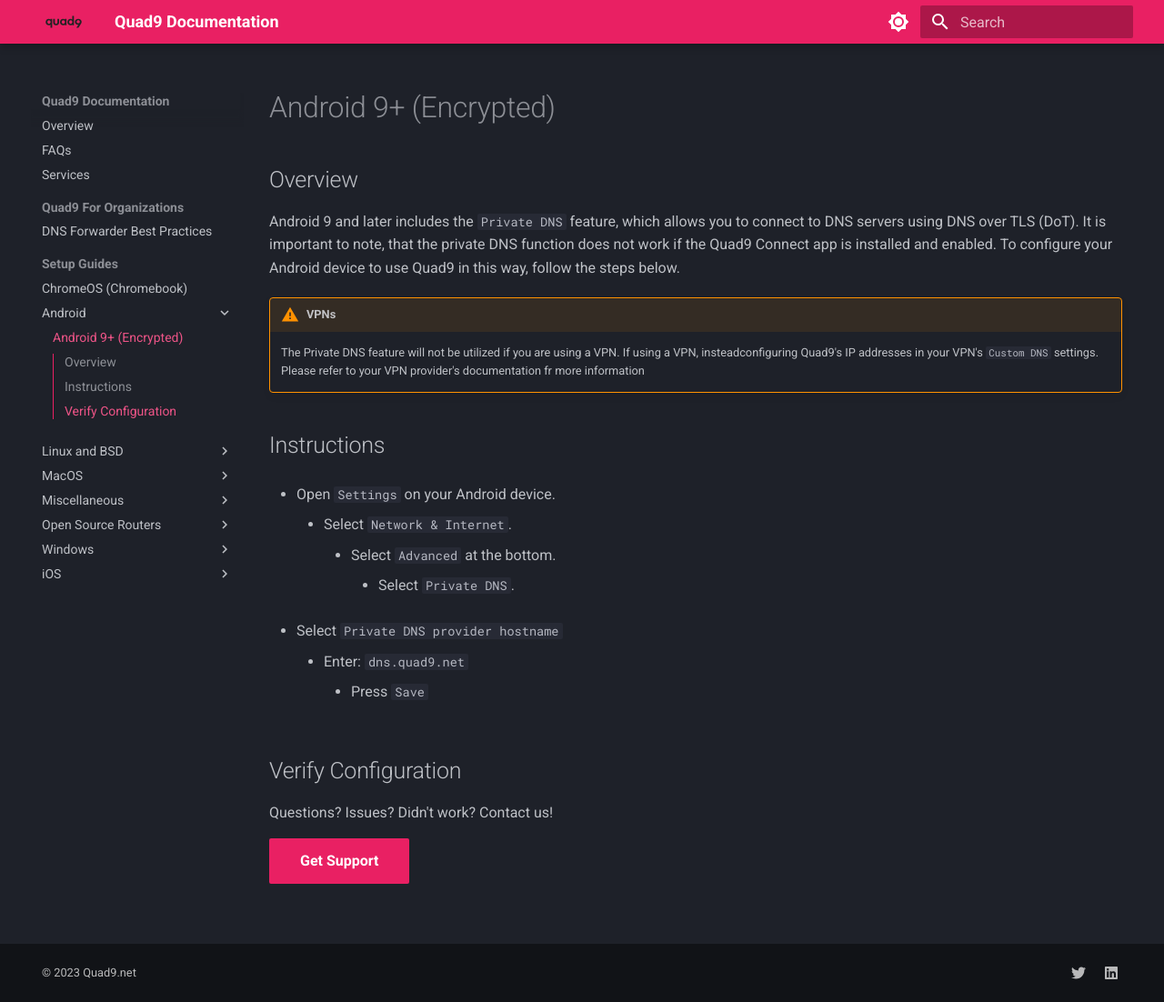
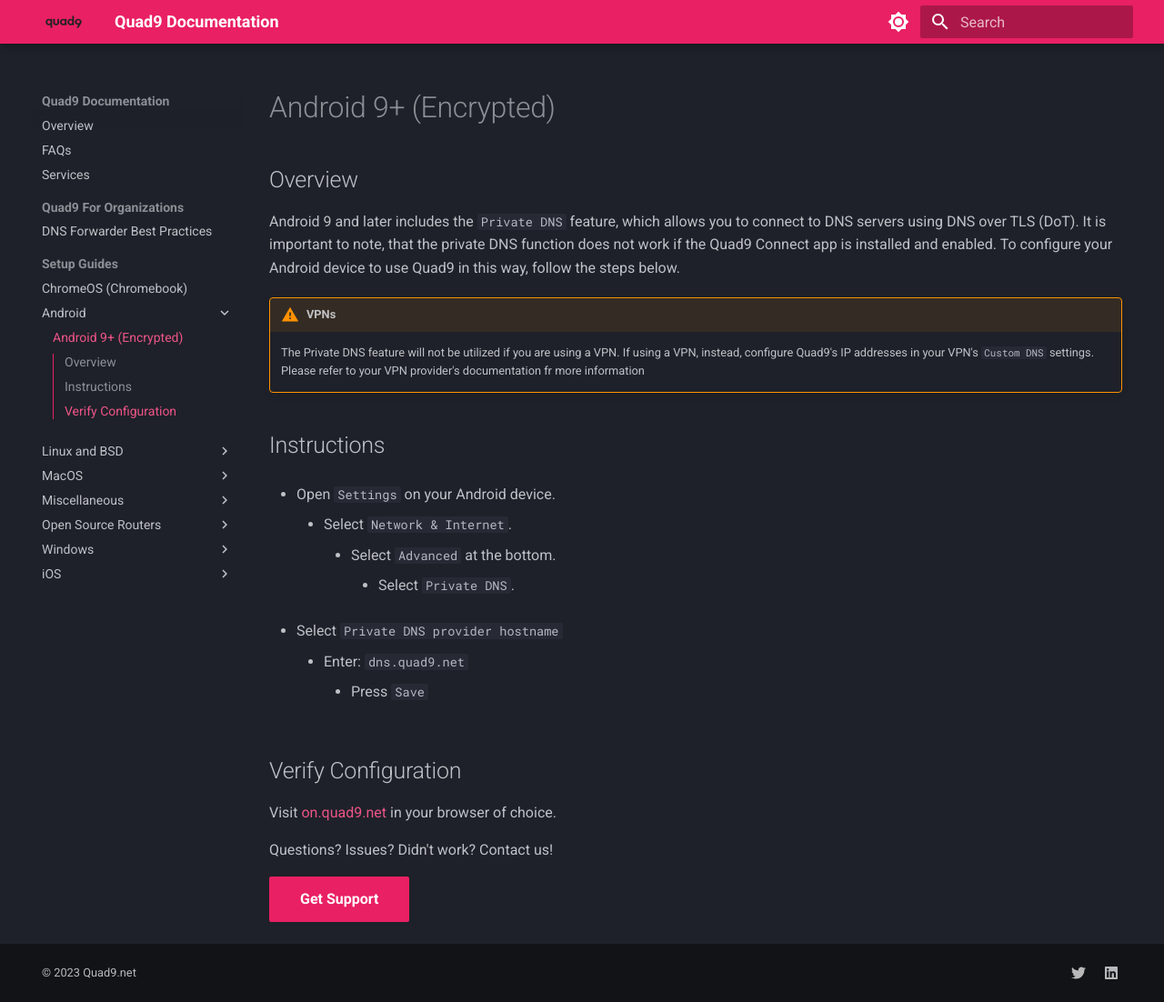
Before and after one commit to Quad9DNS/documentation, an MkDocs documentation site: the page built from docs/Setup_Guides/Android/Android_9+_(Encrypted).md, in a window 1280 px wide and 1102 px high. Shown: the whole window at 91% size. Built offline with MkDocs 1.6.1 and Material for MkDocs 9.7.7, drawn with Linux system fonts in a browser that asks for light colours.

Commit message:
Android: Fixes

```diff
--- a/docs/Setup_Guides/Android/Android_9+_(Encrypted).md
+++ b/docs/Setup_Guides/Android/Android_9+_(Encrypted).md
@@ -3,7 +3,7 @@
 Android 9 and later includes the `Private DNS` feature, which allows you to connect to DNS servers using DNS over TLS (DoT). It is important to note, that the private DNS function does not work if the Quad9 Connect app is installed and enabled. To configure your Android device to use Quad9 in this way, follow the steps below.
 
 !!! warning "VPNs"
-    The Private DNS feature will not be utilized if you are using a VPN. If using a VPN, insteadconfiguring Quad9's IP addresses in your VPN's `Custom DNS` settings. Please refer to your VPN provider's documentation fr more information
+    The Private DNS feature will not be utilized if you are using a VPN. If using a VPN, instead, configure Quad9's IP addresses in your VPN's `Custom DNS` settings. Please refer to your VPN provider's documentation fr more information
 
 ## Instructions
 
@@ -18,6 +18,8 @@
 
 ## Verify Configuration
 
+Visit [on.quad9.net](https://on.quad9.net) in your browser of choice.
+
 Questions? Issues? Didn't work? Contact us!
 
 [Get Support](https://quad9.net/support/contact){ .md-button .md-button--primary }
```
